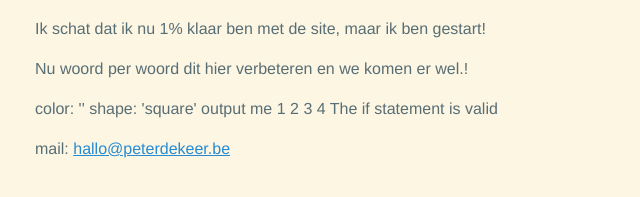
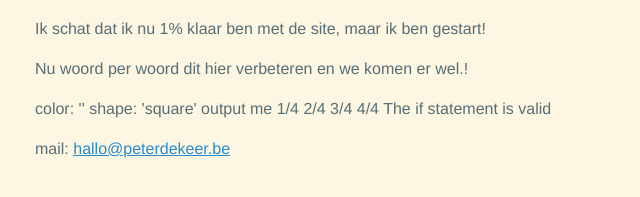
Before and after one commit to PeterDeKeer/PeterDeKeer.github.io, a Jekyll site: the page built from index.md, in a window 1280 px wide. Shown: the part 154-351 px from the top of the page, without its empty margins (285-925 px from the left). Built offline with Jekyll 4.4.1, drawn with Linux system fonts in a browser that asks for light colours.

Commit message:
Update default.html

```diff
--- a/_layouts/default.html
+++ b/_layouts/default.html
@@ -28,7 +28,7 @@
   {{ 'output me' }}
 
   {% for i in (1..4) %}
-  {{ i }}
+  {{ i }}/{{forloop.length}}
 {% endfor %}
 
 {% assign myvariable = false %}
```
